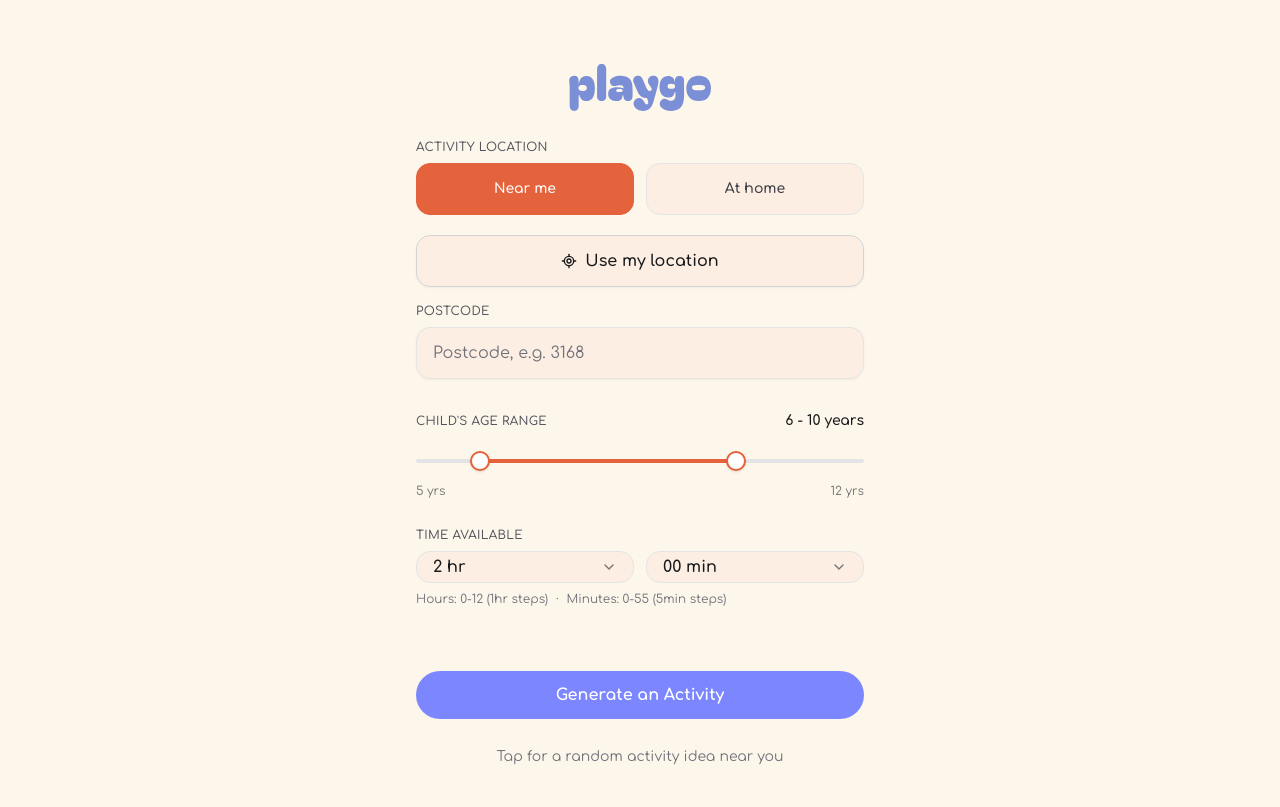
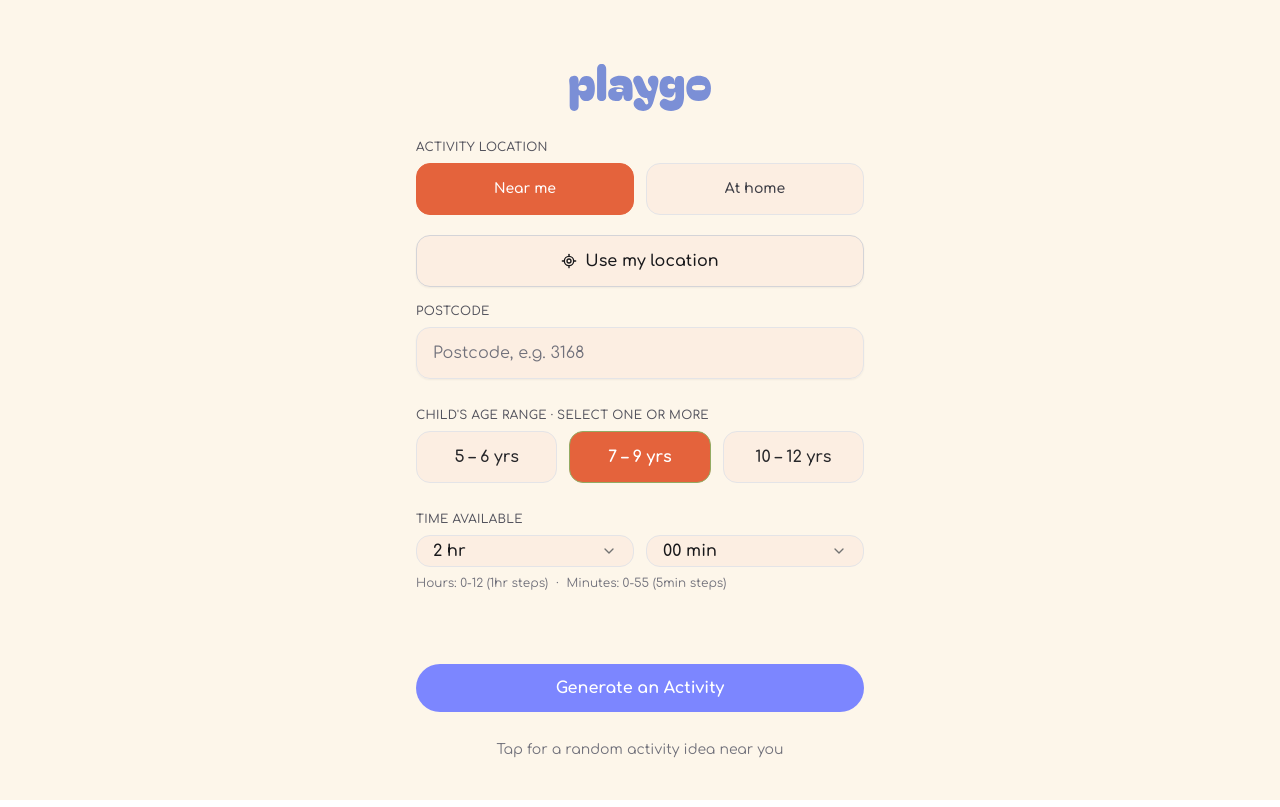
Before and after one commit to canhappyy/your-kids-need-to-touch-grass, a Next.js app in the folder apps/web/: page / in a window 1280 px wide. Built offline with nearby package versions, Linux system fonts and the light colour scheme.

Commit message:
feat: replace age range slider with multi-select age buckets component

```diff
--- a/apps/web/src/components/home/age-range-field.tsx
+++ b/apps/web/src/components/home/age-range-field.tsx
@@ -1,32 +1,103 @@
-import {
-  AgeRangeSlider,
-  type AgeRange,
-} from "@/components/home/age-range-slider";
+"use client";
 
-type AgeRangeFieldProps = {
+import { useEffect, useRef, useState } from "react";
+
+import type { AgeRange } from "@/types/home-search";
+
+export type AgeBucketId = "5-6" | "7-9" | "10-12";
+
+export type AgeBucketOption = {
+  id: AgeBucketId;
+  label: string;
+  min: number;
+  max: number;
+};
+
+export const AGE_BUCKETS: AgeBucketOption[] = [
+  { id: "5-6", label: "5 – 6 yrs", min: 5, max: 6 },
+  { id: "7-9", label: "7 – 9 yrs", min: 7, max: 9 },
+  { id: "10-12", label: "10 – 12 yrs", min: 10, max: 12 },
+];
+
+export function getInitialBuckets(range: AgeRange): AgeBucketId[] {
+  const [min, max] = range;
+  const buckets: AgeBucketId[] = [];
+  if (min <= 6 && max >= 5) buckets.push("5-6");
+  if (min <= 9 && max >= 7) buckets.push("7-9");
+  if (min <= 12 && max >= 10) buckets.push("10-12");
+  return buckets.length > 0 ? buckets : ["7-9"];
+}
+
+export type AgeRangeFieldProps = {
   value: AgeRange;
   onChange: (value: AgeRange) => void;
 };
 
 export function AgeRangeField({ value, onChange }: AgeRangeFieldProps) {
+  const [selectedBucketIds, setSelectedBucketIds] = useState<AgeBucketId[]>(() =>
+    getInitialBuckets(value)
+  );
+
+  const prevValueRef = useRef(value);
+
+  useEffect(() => {
+    if (
+      prevValueRef.current[0] !== value[0] ||
+      prevValueRef.current[1] !== value[1]
+    ) {
+      prevValueRef.current = value;
+      setSelectedBucketIds(getInitialBuckets(value));
+    }
+  }, [value]);
+
+  const handleToggle = (bucketId: AgeBucketId) => {
+    let nextBuckets: AgeBucketId[];
+    if (selectedBucketIds.includes(bucketId)) {
+      // Keep at least one selected per "SELECT ONE OR MORE" requirement
+      if (selectedBucketIds.length === 1) {
+        return;
+      }
+      nextBuckets = selectedBucketIds.filter((id) => id !== bucketId);
+    } else {
+      nextBuckets = [...selectedBucketIds, bucketId];
+    }
+
+    setSelectedBucketIds(nextBuckets);
+
+    const selectedOptions = AGE_BUCKETS.filter((b) => nextBuckets.includes(b.id));
+    const newMin = Math.min(...selectedOptions.map((b) => b.min));
+    const newMax = Math.max(...selectedOptions.map((b) => b.max));
+
+    prevValueRef.current = [newMin, newMax];
+    onChange([newMin, newMax]);
+  };
+
   return (
-    <fieldset className="mt-8">
-      <legend className="sr-only">Child&apos;s age range</legend>
-      <div className="mb-4 flex items-center justify-between gap-4">
-        <span
-          aria-hidden="true"
-          className="text-xs font-medium tracking-wide text-zinc-600 uppercase"
-        >
-          Child&apos;s age range
-        </span>
-        <output
-          aria-live="polite"
-          className="text-sm font-semibold tabular-nums text-zinc-900"
-        >
-          {value[0]} - {value[1]} years
-        </output>
+    <fieldset className="mt-7">
+      <legend className="mb-2 text-xs font-medium tracking-wide text-zinc-600 uppercase">
+        Child&apos;s age range &middot; Select one or more
+      </legend>
+      <div className="grid grid-cols-3 gap-2.5 sm:gap-3">
+        {AGE_BUCKETS.map((bucket) => {
+          const isSelected = selectedBucketIds.includes(bucket.id);
+          return (
+            <label className="cursor-pointer" key={bucket.id}>
+              <input
+                aria-label={`Age range ${bucket.label}`}
+                checked={isSelected}
+                className="peer sr-only"
+                name="ageBucket"
+                onChange={() => handleToggle(bucket.id)}
+                type="checkbox"
+                value={bucket.id}
+              />
+              <span className="flex h-[52px] items-center justify-center rounded-xl border border-zinc-200 bg-[#F0B6A31F] px-2 text-center text-sm font-semibold text-zinc-800 transition-all select-none hover:border-zinc-300 hover:bg-[#F0B6A333] peer-checked:border-[#93AB63] peer-checked:bg-[#E4633C] peer-checked:font-bold peer-checked:text-white peer-checked:hover:bg-[#c95330] peer-focus-visible:ring-2 peer-focus-visible:ring-[#E4633C]/30 peer-focus-visible:ring-offset-2 sm:px-4 sm:text-base">
+                {bucket.label}
+              </span>
+            </label>
+          );
+        })}
       </div>
-      <AgeRangeSlider onValueChange={onChange} value={value} />
       <input name="ageMin" type="hidden" value={value[0]} />
       <input name="ageMax" type="hidden" value={value[1]} />
     </fieldset>
--- a/apps/web/src/components/home/home-search-section.tsx
+++ b/apps/web/src/components/home/home-search-section.tsx
@@ -26,8 +26,8 @@ export function HomeSearchSection() {
         : ("nearby" as LocationMode),
     location: searchParams.get("location") || "",
     ageRange: [
-      getNumberParam("ageMin", 6),
-      getNumberParam("ageMax", 10),
+      getNumberParam("ageMin", 7),
+      getNumberParam("ageMax", 9),
     ],
     hours: getNumberParam("hours", 2),
     minutes: getNumberParam("minutes", 0),
--- a/apps/web/src/lib/home-search.ts
+++ b/apps/web/src/lib/home-search.ts
@@ -19,7 +19,7 @@ export const minuteOptions = Array.from({ length: 12 }, (_, index) => {
 })
 
 export const defaultHomeSearchValues: HomeSearchValues = {
-  ageRange: [6, 10],
+  ageRange: [7, 9],
   hours: 2,
   location: "",
   locationMode: "nearby",
```
Also changed, not shown: 1 other file (tests, documents, lock files or other folders).
